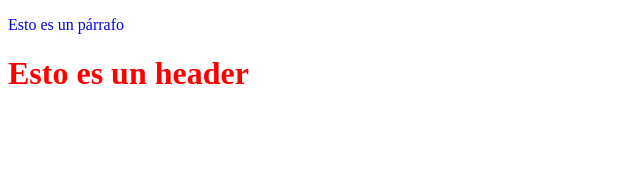
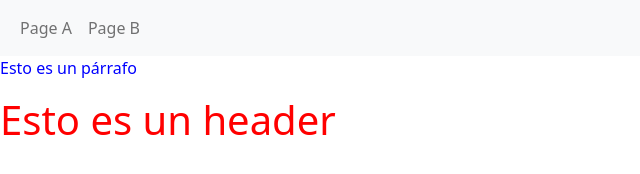
Before and after one commit to URSUS32/PRACTICA_01_CR, a plain HTML site: page index.html in a window 1280 px wide. Shown: the whole page, without its empty margins (0-640 px from the left). Drawn offline with nearby package versions, Linux system fonts and the light colour scheme.

Commit message:
Creación feature_1 con cambios en index.html con navbar a pagina A y pagina B

```diff
--- a/index.html
+++ b/index.html
@@ -5,11 +5,26 @@
     <meta charset="utf-8">
     <link rel="stylesheet" href="styles/style.css">
     <title>INICIO P01</title>
+    <link href="https://cdn.jsdelivr.net/npm/bootstrap@5.2.3/dist/css/bootstrap.min.css" rel="stylesheet">
+    <script src="https://cdn.jsdelivr.net/npm/bootstrap@5.2.3/dist/js/bootstrap.bundle.min.js"></script>
 </head>
 
 <body>
+    <nav class="navbar navbar-expand-sm bg-light">
+        <div class="container-fluid">
+            <ul class="navbar-nav">
+                <li class="nav-item">
+                    <a class="nav-link" href="page_a.html">Page A</a>
+                </li>
+                <li class="nav-item">
+                    <a class="nav-link" href="page_b.html">Page B</a>
+                </li>
+            </ul>
+        </div>
+    </nav>
     <p>Esto es un párrafo</p>
     <h1>Esto es un header</h1>
+
 </body>
 
 </html>
```
